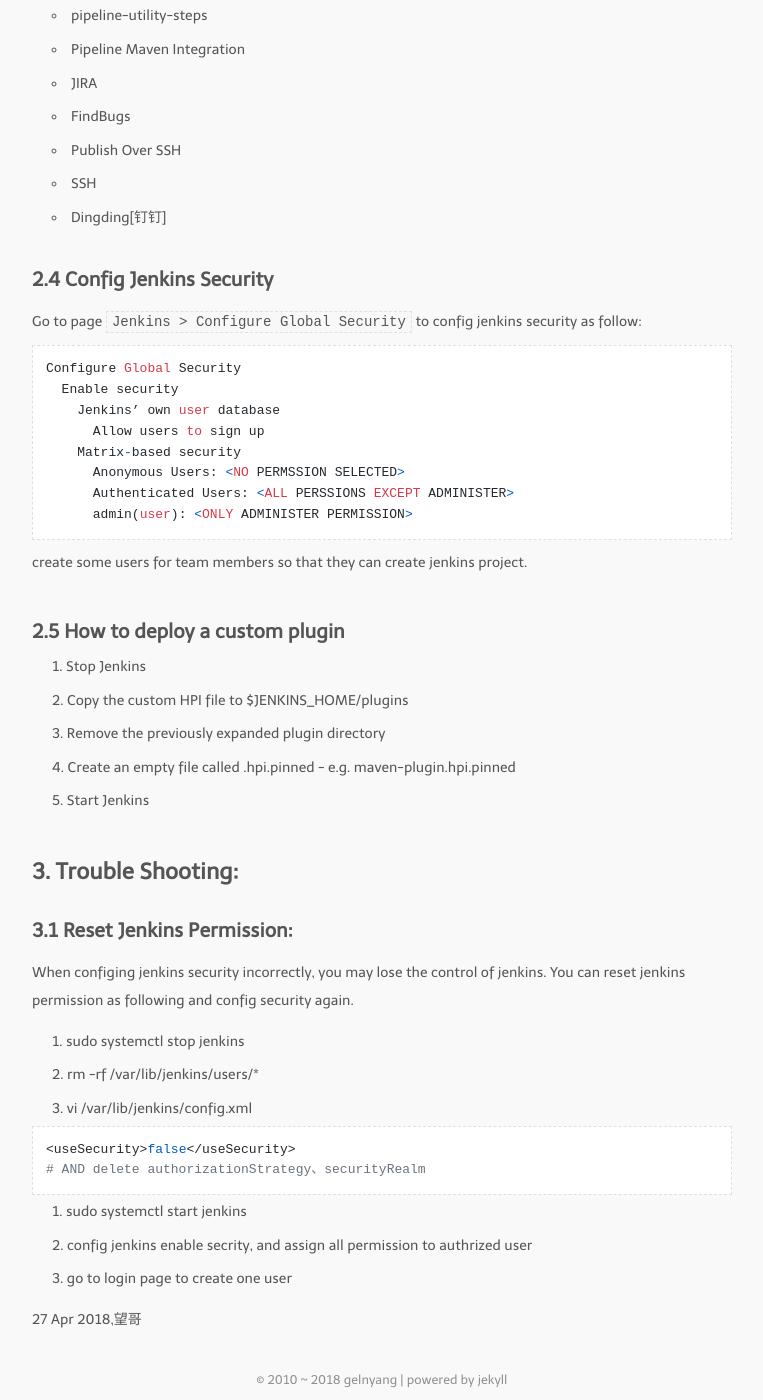
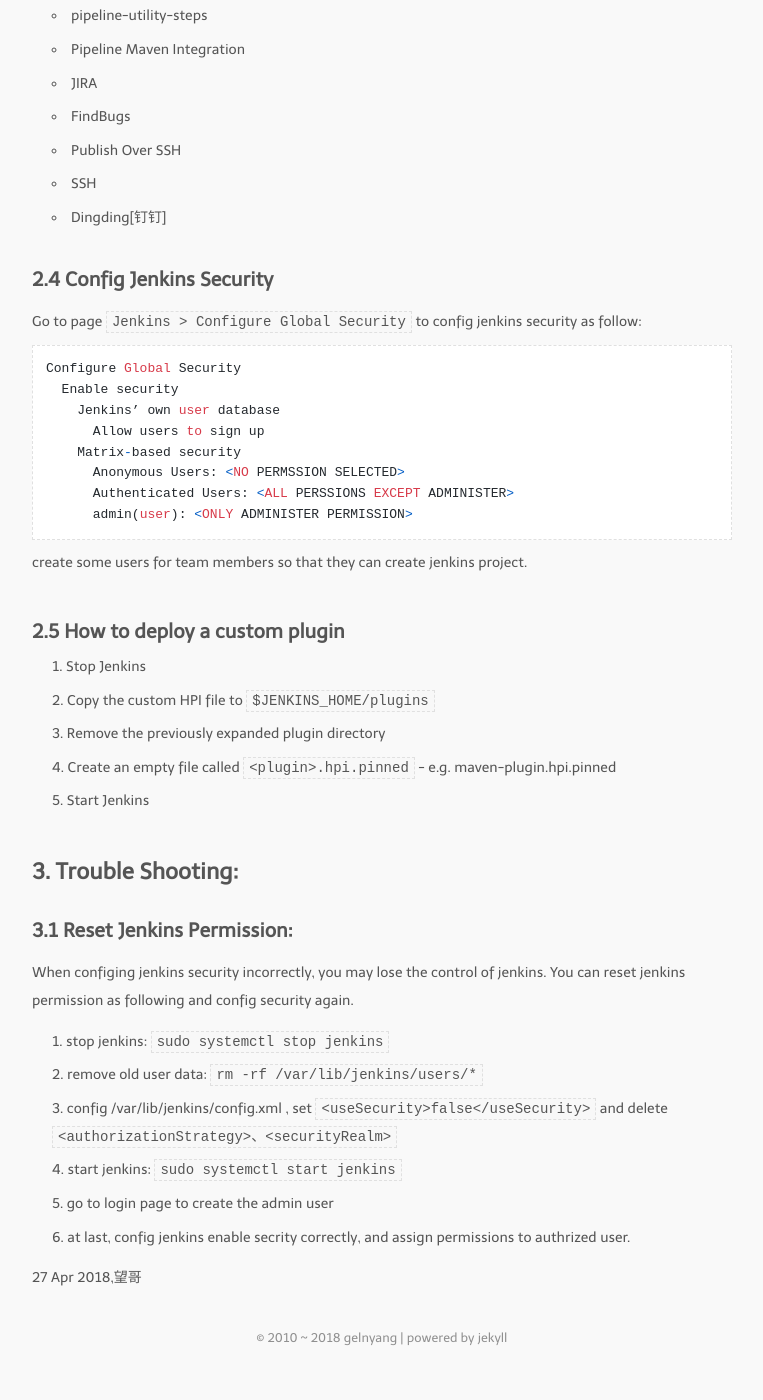
Before and after one commit to wongoo/blog-jekyll, a Jekyll site: the page built from _posts/2018-04-27-jenkins-installation.markdown, in a window 1280 px wide and 1400 px high, scrolled down 2669 px. Shown: the whole window, without its empty margins (258-1021 px from the left). Built offline with Jekyll 4.4.1, drawn with Linux system fonts in a browser that asks for light colours; nearby versions of some CDN libraries; some web fonts are replaced; our own code applies the rules of GitHub Pages for plain Markdown files; comment, search, counter and statistics services are not loaded; after the commit the page ends 4028 px from its top, so only the background shows below that.

Commit message:
update jenkins

````diff
--- a/_posts/2018-04-27-jenkins-installation.markdown
+++ b/_posts/2018-04-27-jenkins-installation.markdown
@@ -139,9 +139,9 @@
 ## 2.5 How to deploy a custom plugin
 
 1. Stop Jenkins
-2. Copy the custom HPI file to $JENKINS_HOME/plugins
+2. Copy the custom HPI file to `$JENKINS_HOME/plugins`
 3. Remove the previously expanded plugin directory
-4. Create an empty file called <plugin>.hpi.pinned - e.g. maven-plugin.hpi.pinned
+4. Create an empty file called `<plugin>.hpi.pinned` - e.g. maven-plugin.hpi.pinned
 5. Start Jenkins
 
 
@@ -151,17 +151,11 @@
 When configing jenkins security incorrectly, you may lose the control of jenkins.
 You can reset jenkins permission as following and config security again.
 
-1. sudo systemctl stop jenkins
-2. rm -rf /var/lib/jenkins/users/*
-3. vi /var/lib/jenkins/config.xml
-
-```
-<useSecurity>false</useSecurity>
-# AND delete authorizationStrategy、securityRealm
-```
-
-4. sudo systemctl start jenkins
-5. config jenkins enable secrity, and assign all permission to authrized user
-6. go to login page to create one user
+1. stop jenkins: `sudo systemctl stop jenkins`
+2. remove old user data: `rm -rf /var/lib/jenkins/users/*`
+3. config /var/lib/jenkins/config.xml , set `<useSecurity>false</useSecurity>` and delete `<authorizationStrategy>、<securityRealm>`
+4. start jenkins: `sudo systemctl start jenkins`
+5. go to login page to create the admin user
+6. at last, config jenkins enable secrity correctly, and assign permissions to authrized user.
 
 {{ page.date | date_to_string }},{{ page.author }}
````
